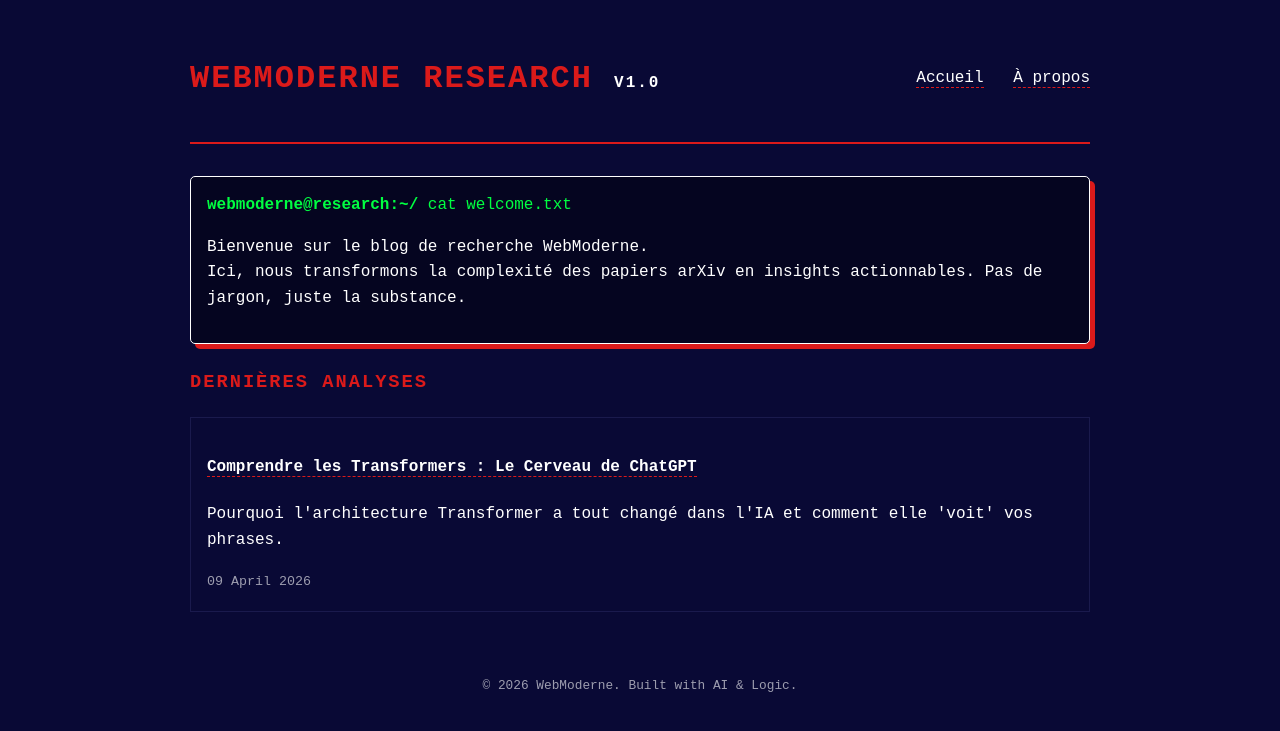
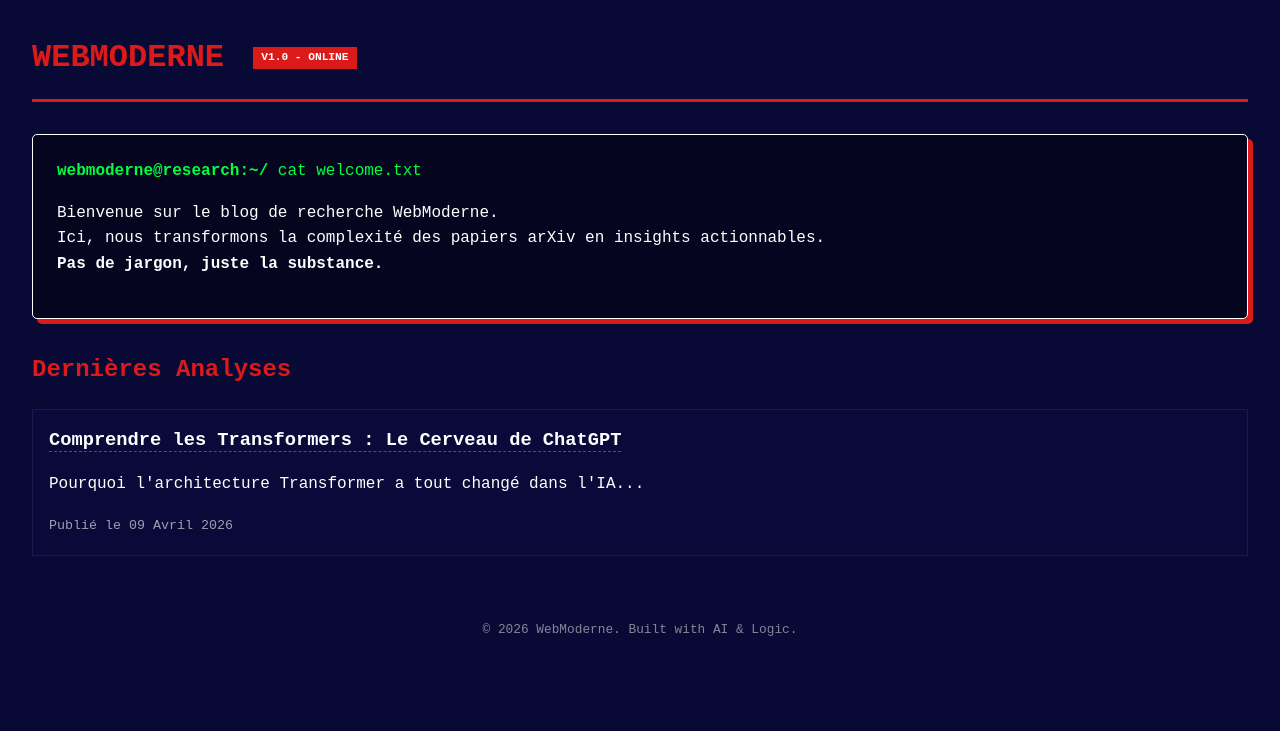
Before and after one commit to boucheb615-hue/webmoderne-blog, a Jekyll site: the page index.html, which Jekyll copies as it is, in a window 1280 px wide. Shown: the top 731 px of the page. Built offline with Jekyll 4.4.1, drawn with Linux system fonts in a browser that asks for light colours.

Commit message:
Fix: Deployment failure - Using Pure HTML for initial landing

```diff
--- a/index.html
+++ b/index.html
@@ -1,7 +1,10 @@
----
-layout: default
-title: Accueil
----
+
+<!DOCTYPE html>
+<html lang="fr">
+<head>
+    <meta charset="UTF-8">
+    <meta name="viewport" content="width=device-width, initial-scale=1.0">
+    <title>WebModerne Research</title>
     <style>
         :root {
             --bg-deep: #090935;
@@ -10,41 +13,64 @@
             --terminal-green: #00ff41;
             --font-mono: 'Fira Code', 'Courier New', monospace;
         }
-body { background-color: var(--bg-deep); color: var(--text-white); font-family: var(--font-mono); }
+        body {
+            background-color: var(--bg-deep);
+            color: var(--text-white);
+            font-family: var(--font-mono);
+            margin: 0;
+            padding: 2rem;
+            line-height: 1.6;
+        }
+        header {
+            border-bottom: 3px solid var(--accent-red);
+            padding-bottom: 1rem;
+            margin-bottom: 2rem;
+        }
+        h1 { color: var(--accent-red); text-transform: uppercase; margin: 0; }
         .cli-box {
             background: #050520;
             border: 1px solid var(--text-white);
-    padding: 1rem;
+            padding: 1.5rem;
             border-radius: 5px;
             box-shadow: 5px 5px 0px var(--accent-red);
-    margin: 1.5rem 0;
+            margin: 2rem 0;
         }
         .cli-prompt { color: var(--terminal-green); font-weight: bold; }
-.post-card {
-    border: 1px solid #1a1a4d;
-    padding: 1rem;
-    margin-bottom: 1rem;
+        a { color: var(--text-white); text-decoration: none; border-bottom: 1px dashed var(--accent-red); }
+        .status-tag {
+            display: inline-block;
+            padding: 2px 8px;
+            background: var(--accent-red);
+            color: white;
+            font-size: 0.7rem;
+            vertical-align: middle;
+            margin-left: 10px;
         }
-.post-card:hover { border-color: var(--accent-red); }
-a { color: var(--text-white); text-decoration: none; border-bottom: 1px dashed var(--accent-red); }
     </style>
+</head>
+<body>
+    <header>
+        <h1>WebModerne <span class="status-tag">V1.0 - ONLINE</span></h1>
+    </header>
 
     <div class="cli-box">
         <span class="cli-prompt">webmoderne@research:~/</span> <span style="color: #00ff41;">cat welcome.txt</span>
         <p style="margin-top: 1rem;">
-        Bienvenue sur le blog de recherche WebModerne. <br>
-        Ici, nous transformons la complexité des papiers arXiv en insights actionnables.
-        Pas de jargon, juste la substance.
+            Bienvenue sur le blog de recherche WebModerne.<br>
+            Ici, nous transformons la complexité des papiers arXiv en insights actionnables.<br>
+            <strong>Pas de jargon, juste la substance.</strong>
         </p>
     </div>
 
-<h3 style="color: var(--accent-red); text-transform: uppercase;">Dernières Analyses</h3>
-<div class="posts-list">
-    {% for post in site.posts %}
-        <div class="post-card">
-            <h4 style="color: var(--text-white);"><a href="{{ post.url }}">{{ post.title }}</a></h4>
-            <p>{{ post.excerpt }}</p>
-            <small style="opacity: 0.6;">{{ post.date | date: "%d %B %Y" }}</small>
+    <h2 style="color: var(--accent-red);">Dernières Analyses</h2>
+    <div style="border: 1px solid #1a1a4d; padding: 1rem; background: #0a0a3a;">
+        <h3 style="margin: 0;"><a href="#">Comprendre les Transformers : Le Cerveau de ChatGPT</a></h3>
+        <p>Pourquoi l'architecture Transformer a tout changé dans l'IA...</p>
+        <small style="opacity: 0.6;">Publié le 09 Avril 2026</small>
     </div>
-    {% endfor %}
-</div>
+
+    <footer style="margin-top: 4rem; font-size: 0.8rem; opacity: 0.5; text-align: center;">
+        &copy; 2026 WebModerne. Built with AI & Logic.
+    </footer>
+</body>
+</html>
```
Lines whose indentation alone changed are shown as unchanged.
